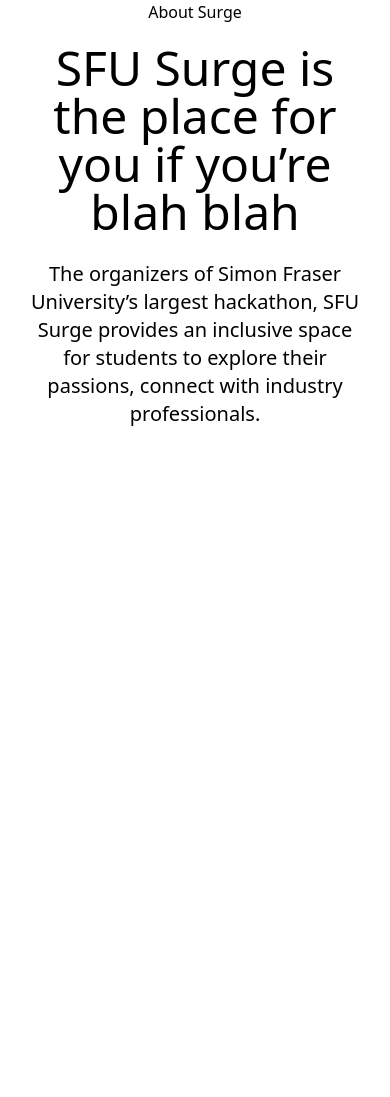
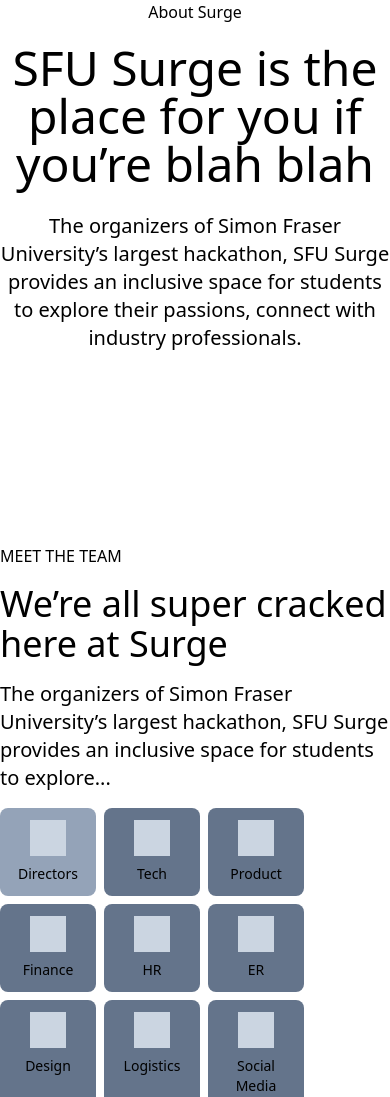
Before and after one commit to sfusurge/surge_website, a Next.js app: page /about in a window 390 px wide. Shown: the top 1097 px of the page. Before the commit the page ends 844 px from the top, so only its background shows below. Built offline with nearby package versions, Linux system fonts and the light colour scheme.

Commit message:
section layout, added components and dummy data
Mobile breakpoint for the RoleButtons still needs to be addressed (probably dropdown). Team members data is placeholder but I just received real data for team members, will work on adding that next

```diff
--- a/src/app/about/page.tsx
+++ b/src/app/about/page.tsx
@@ -1,6 +1,21 @@
+"use client";
+import { useState } from "react";
+import RoleButton from "../../components/RoleButton";
+import TeamCard from "../../components/TeamCard";
+import {teams, teamMembers} from "./teamData"
+
 export default function Page() {
-  return <main className="mx-6 md:mx-12 lg:mx-auto lg:px-12 flex flex-col justify-center max-w-[90rem]">
-      <section className="max-w-[90rem]  flex justify-center ">
+
+  const [activeButton, setActiveButton] = useState<string | null>("Directors");
+
+  const handleClick = (buttonId: string) => {
+    setActiveButton(buttonId);
+  };
+
+
+  return (
+    <main className="">
+      <section className="  flex justify-center ">
         <div className="flex flex-col items-center max-w-[38rem] text-center">
           <div className="mb-5">About Surge</div>
           <h2 className="mb-6 text-5xl">
@@ -14,5 +29,49 @@
         </div>
       </section>
 
-  </main>;
+      <section className="max-w-[80rem] mx-auto flex flex-col lg:flex-row mt-48 gap-12 overflow-hidden">
+        <div className="w-full lg:w-[40%]">
+          <div className="lg:max-w-[26rem] flex gap-4 flex-col">
+            <h2>MEET THE TEAM</h2>
+            <h3 className="text-4xl">We’re all super cracked here at Surge</h3>
+            <p className="text-xl">
+              The organizers of Simon Fraser University’s largest hackathon, SFU
+              Surge provides an inclusive space for students to explore...
+            </p>
+            <div className=" flex flex-row gap-2 flex-wrap ">
+              {teams.map((team) => {
+                return (
+                  <RoleButton
+                    buttonFunction={() => handleClick(team.name)}
+                    key={team.id}
+                    title={team.name}
+                    className={`${
+                      activeButton === team.name ? "bg-red-300" : "bg-slate-500"
+                    }`}
+                  />
+                );
+              })}
+            </div>
+          </div>
+        </div>
+        <div className=" flex flex-col w-full lg:w-[60%]">
+          <div className=" flex flex-col bg-gray-700 rounded-2xl p-4 gap-4 transition-all ">
+          {teamMembers.map((member) =>
+            activeButton === member.team ? (
+              <TeamCard
+                key={member.id}
+                name={member.name}
+                title={member.title}
+                description={member.description}
+              />
+            ) : null
+          )}
+          </div>
+
+        </div>
+      </section>
+
+      <section className="h-screen"></section>
+    </main>
+  );
 }
--- /dev/null
+++ b/src/app/about/teamData.ts
@@ -0,0 +1,114 @@
+type Team = {
+    id: number;
+    name: string;
+  };
+
+  const teamNames = [
+    "Directors",
+    "Tech",
+    "Product",
+    "Finance",
+    "HR",
+    "ER",
+    "Design",
+    "Logistics",
+    "Social Media"
+  ] as const;
+
+  type teamName = typeof teamNames[number]
+
+  type teamMember = {
+    id: number;
+    team: teamName
+    name: string;
+    title: string;
+    description: string;
+    photo:string;
+  };
+
+  export const teams: Team[] = [
+    { id: 1, name: teamNames[0] },
+    { id: 2, name: teamNames[1] },
+    { id: 3, name: teamNames[2] },
+    { id: 4, name: teamNames[3] },
+    { id: 5, name: teamNames[4] },
+    { id: 6, name: teamNames[5] },
+    { id: 7, name: teamNames[6] },
+    { id: 8, name: teamNames[7] },
+    { id: 9, name: teamNames[8] }
+  ];
+
+  export const teamMembers: teamMember[] = [
+    {
+      id: 1,
+      team: "Directors",
+      name: "happy gilmore",
+      title: "Director of Tech",
+      description: "nutz",
+      photo:"url"
+    },
+    {
+      id: 2,
+      team: "Tech",
+      name: "Michael scott",
+      title: "regional manager",
+      description: "nutz",
+      photo:"url"
+    },
+    {
+      id: 3,
+      team: "Tech",
+      name: "Stanley hudson",
+      title: "programmer",
+      description: "nutz",
+      photo:"url"
+    },
+    {
+      id: 4,
+      team: "Design",
+      name: "Adam frost",
+      title: "deez",
+      description: "nutz",
+      photo:"url"
+    },
+    {
+      id: 5,
+      team: "Design",
+      name: "coffee man",
+      title: "deez",
+      description: "nutz",
+      photo:"url"
+    },
+    {
+      id: 6,
+      team: "Logistics",
+      name: "Bubble man",
+      title: "deez",
+      description: "nutz",
+      photo:"url"
+    },
+    {
+      id: 7,
+      team: "Logistics",
+      name: "Table man",
+      title: "deez",
+      description: "nutz",
+      photo:"url"
+    },
+    {
+      id: 8,
+      team: "Logistics",
+      name: "XDDDD",
+      title: "deez",
+      description: "nutz",
+      photo:"url"
+    },
+    {
+      id: 9,
+      team: "Logistics",
+      name: "Dennis Limbo",
+      title: "deez",
+      description: "nutz",
+      photo:"url"
+    },
+  ];
--- /dev/null
+++ b/src/components/RoleButton.tsx
@@ -0,0 +1,18 @@
+import { MouseEventHandler } from "react";
+
+type RoleButtonProps = {
+    className?: string,
+    title: string,
+    buttonFunction?:()=> void
+  };
+  export default function RoleButton({
+    title,
+    className,
+    buttonFunction,
+  }: RoleButtonProps) {
+    return (
+      <button onClick={buttonFunction} className={`${className}  bg-slate-400 rounded-lg overflow-hidden flex flex-col gap-2 text-sm items-center p-3 w-24 transition-all`}>
+        <div className="w-9 aspect-square bg-slate-300"></div>
+      {title}</button>
+    );
+  }
--- /dev/null
+++ b/src/components/TeamCard.tsx
@@ -0,0 +1,39 @@
+import { MouseEventHandler } from "react";
+
+type TeamCardProps = {
+    className?: string,
+    name: string,
+    title: string,
+    description: string,
+    // picture temporary for now
+    picture?:string
+    buttonFunction?:()=> void
+  };
+  export default function TeamCard({
+    name,
+    title,
+    description,
+    picture,
+    className,
+    buttonFunction,
+  }: TeamCardProps) {
+    return (
+      <div className=" w-full bg-slate-400 p-4 flex flex-col md:flex-row gap-6 rounded-xl">
+      <div className="aspect-square w-[5rem] rounded-full md:rounded-xl md:w-auto md:h-[12.5rem] bg-red-200">
+        {picture}
+      </div>
+      <div className="flex flex-col gap-2">
+        <h1>{name}</h1>
+        <h2>{title}</h2>
+        <p>
+          {description}
+        </p>
+        <div className="flex gap-2 mt-auto py-2">
+          <a href="" className="bg-slate-500">socials</a>
+          <a href="" className="bg-slate-500">socials</a>
+          <a href="" className="bg-slate-500">socials</a>
+        </div>
+      </div>
+    </div>
+    );
+  }
```
